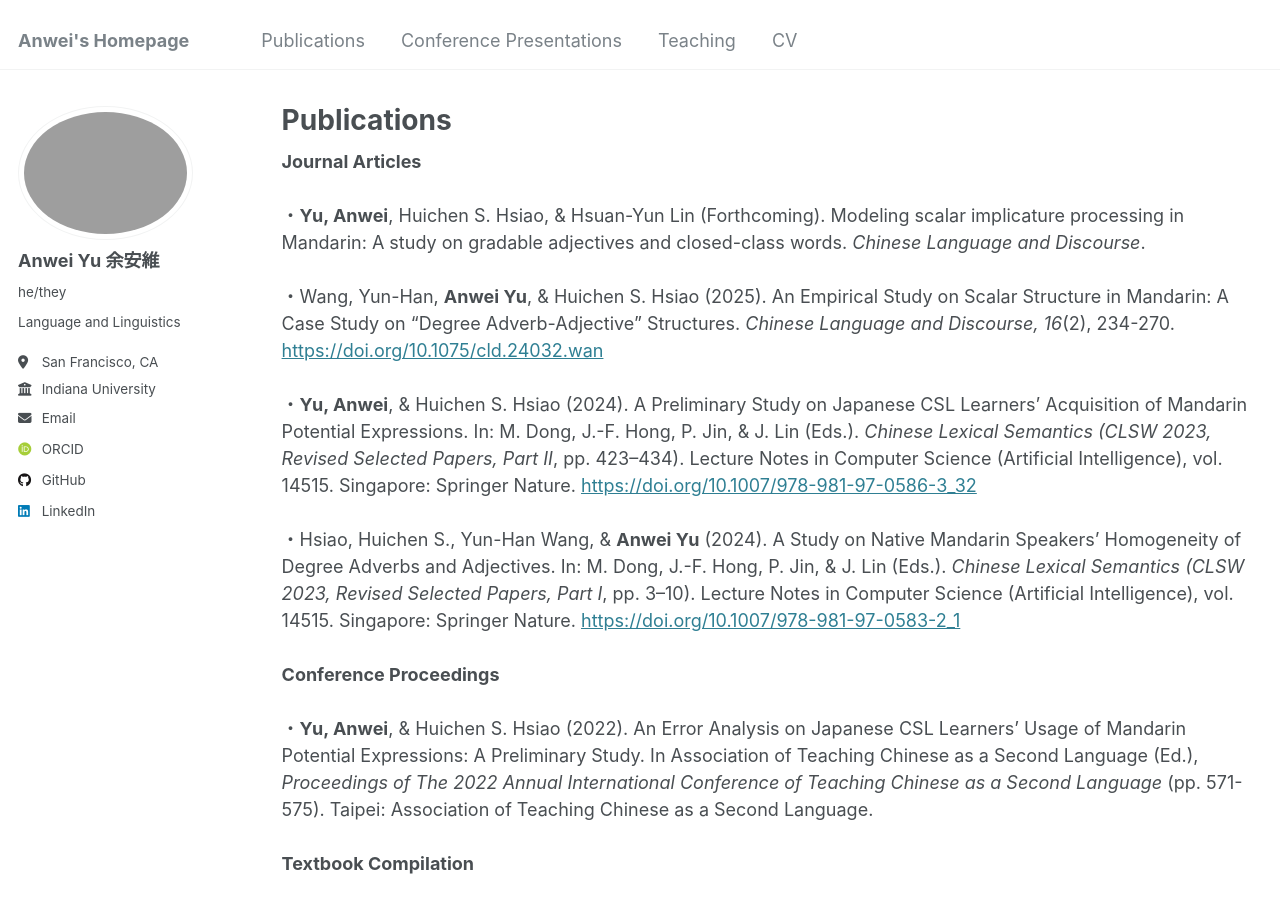
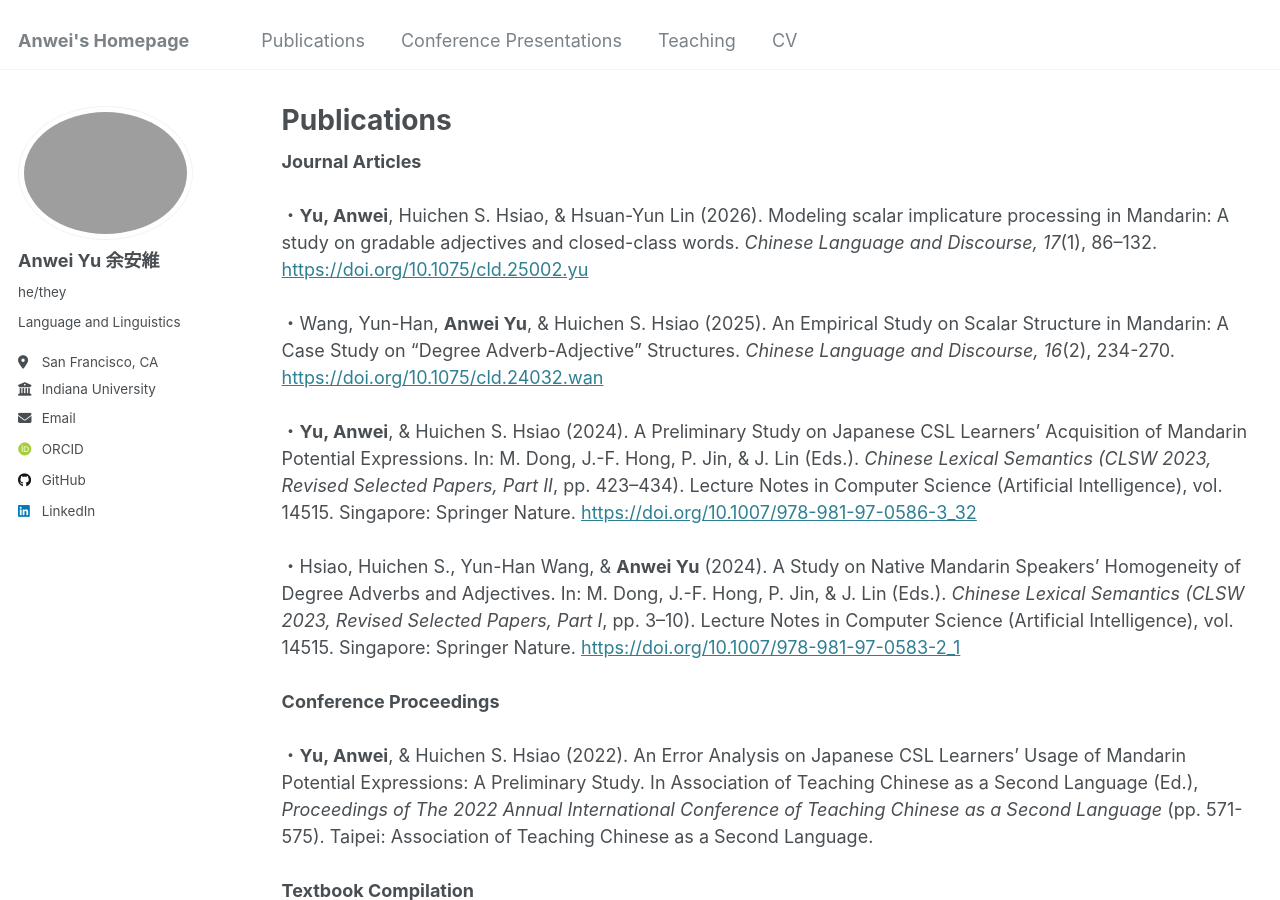
Before and after one commit to anweiyu/anweiyu.github.io, a Jekyll site: the page built from _pages/publications.html, in a window 1280 px wide and 900 px high. Built offline with Jekyll 4.4.1, drawn with Linux system fonts in a browser that asks for light colours; some web fonts are replaced.

Commit message:
Update publications.html

```diff
--- a/_pages/publications.html
+++ b/_pages/publications.html
@@ -5,7 +5,7 @@ permalink: /publications/
 author_profile: true
 ---
 <strong>Journal Articles</strong><br><br>
-・<strong>Yu, Anwei</strong>, Huichen S. Hsiao, & Hsuan-Yun Lin (Forthcoming). Modeling scalar implicature processing in Mandarin: A study on gradable adjectives and closed-class words. <em>Chinese Language and Discourse</em>.<br><br>
+・<strong>Yu, Anwei</strong>, Huichen S. Hsiao, & Hsuan-Yun Lin (2026). Modeling scalar implicature processing in Mandarin: A study on gradable adjectives and closed-class words. <em>Chinese Language and Discourse, 17</em>(1), 86–132. <a href="https://doi.org/10.1075/cld.25002.yu">https://doi.org/10.1075/cld.25002.yu</a><br><br>
 ・Wang, Yun-Han, <strong>Anwei Yu</strong>, & Huichen S. Hsiao (2025). An Empirical Study on Scalar Structure in Mandarin: A Case Study on “Degree Adverb-Adjective” Structures. <em>Chinese Language and Discourse, 16</em>(2), 234-270. <a href="https://doi.org/10.1075/cld.24032.wan">https://doi.org/10.1075/cld.24032.wan</a><br><br>
 ・<strong>Yu, Anwei</strong>, & Huichen S. Hsiao (2024). A Preliminary Study on Japanese CSL Learners’ Acquisition of Mandarin Potential Expressions. In: M. Dong, J.-F. Hong, P. Jin, & J. Lin (Eds.). <em>Chinese Lexical Semantics (CLSW 2023, Revised Selected Papers, Part II</em>, pp. 423–434). Lecture Notes in Computer Science (Artificial Intelligence), vol. 14515. Singapore: Springer Nature. <a href="https://doi.org/10.1007/978-981-97-0586-3_32">https://doi.org/10.1007/978-981-97-0586-3_32</a><br><br>
 ・Hsiao, Huichen S., Yun-Han Wang, & <strong>Anwei Yu</strong> (2024). A Study on Native Mandarin Speakers’ Homogeneity of Degree Adverbs and Adjectives. In: M. Dong, J.-F. Hong, P. Jin, & J. Lin (Eds.). <em>Chinese Lexical Semantics (CLSW 2023, Revised Selected Papers, Part I</em>, pp. 3–10). Lecture Notes in Computer Science (Artificial Intelligence), vol. 14515. Singapore: Springer Nature. <a href="https://doi.org/10.1007/978-981-97-0583-2_1">https://doi.org/10.1007/978-981-97-0583-2_1</a><br><br>
```
